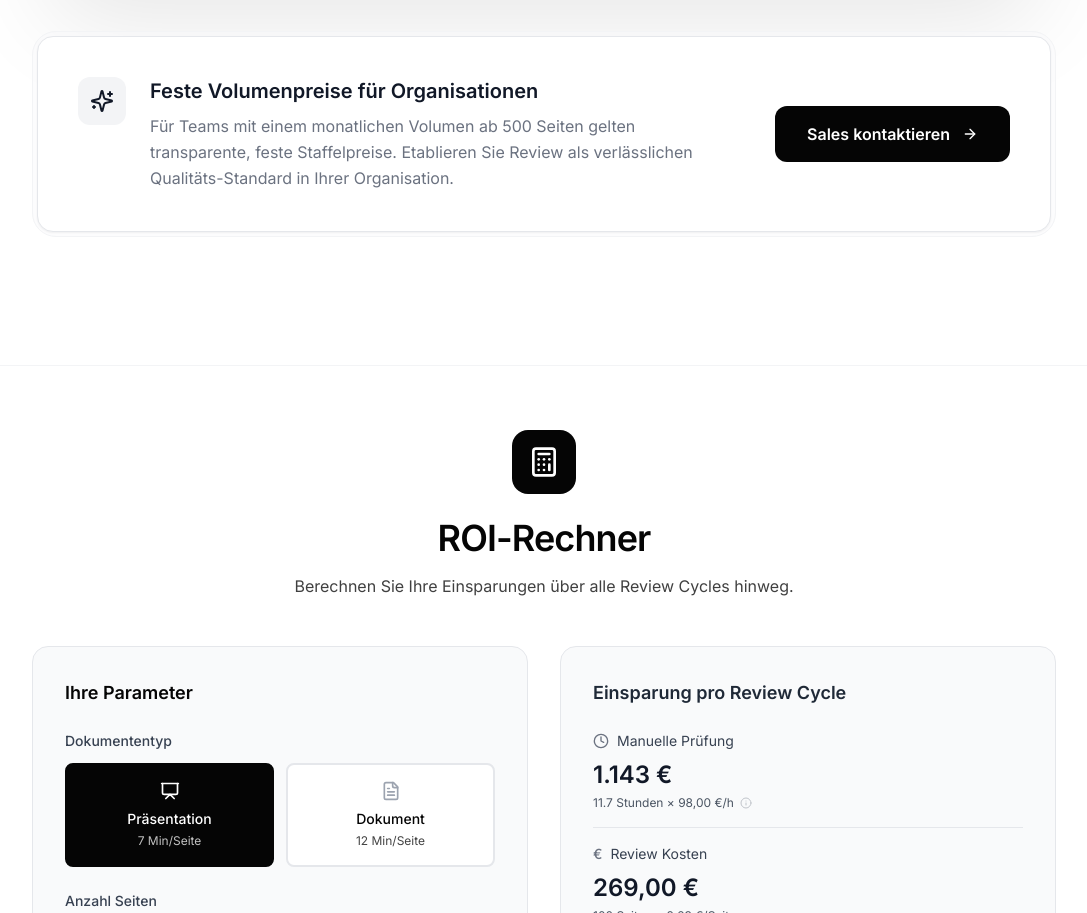
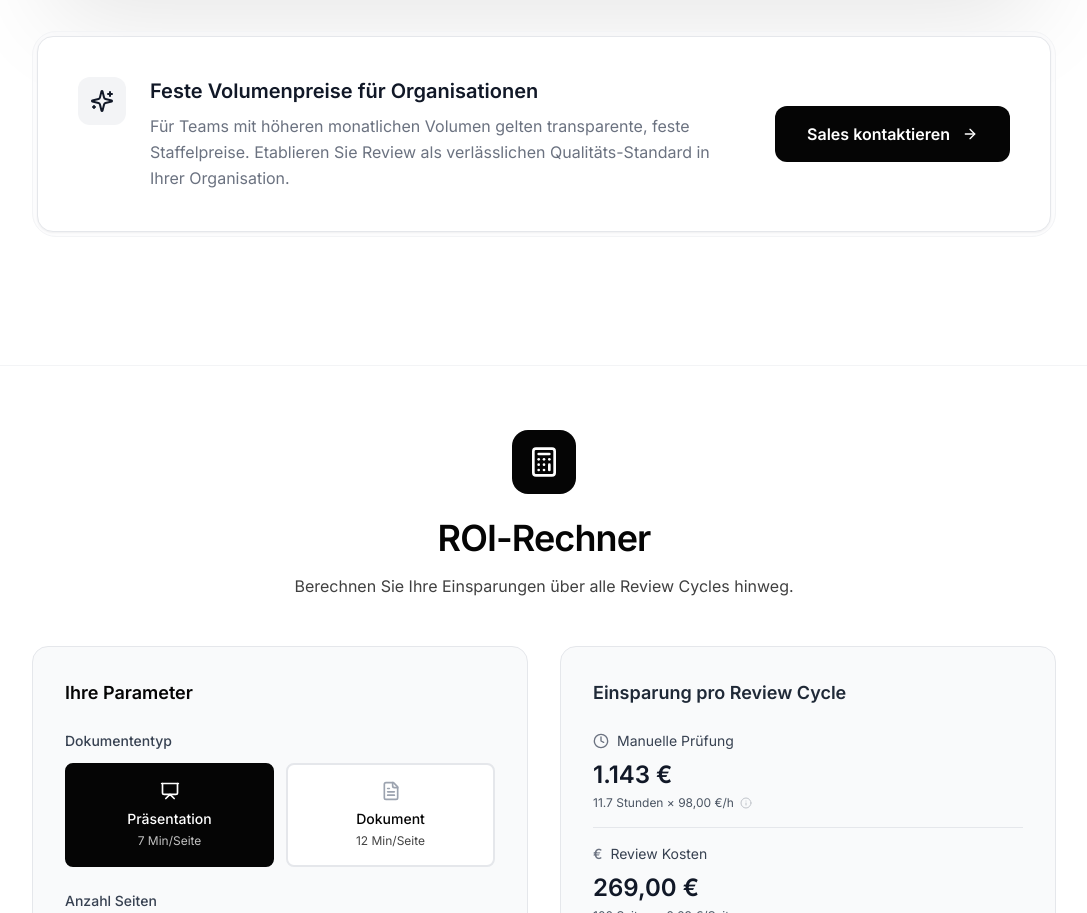
Before and after one commit to Lugier/Slaide-Website, a Next.js app: page / in a window 1280 px wide. Shown: the part 7640-8553 px from the top of the page, without its empty margins (96-1183 px from the left). Built offline with nearby package versions, Linux system fonts and the light colour scheme.

Commit message:
docs: generalize enterprise volume wording in pricing section

```diff
--- a/components/sections/pricing-section.tsx
+++ b/components/sections/pricing-section.tsx
@@ -139,7 +139,7 @@ function PricingSectionComponent(): JSX.Element {
                 <div>
                   <h3 className="text-xl font-bold text-gray-900 mb-2">Feste Volumenpreise für Organisationen</h3>
                   <p className="text-gray-500 max-w-xl leading-relaxed">
-                    Für Teams mit einem monatlichen Volumen ab 500 Seiten gelten transparente, feste Staffelpreise. Etablieren Sie Review als verlässlichen Qualitäts-Standard in Ihrer Organisation.
+                    Für Teams mit höheren monatlichen Volumen gelten transparente, feste Staffelpreise. Etablieren Sie Review als verlässlichen Qualitäts-Standard in Ihrer Organisation.
                   </p>
                 </div>
               </div>
```
